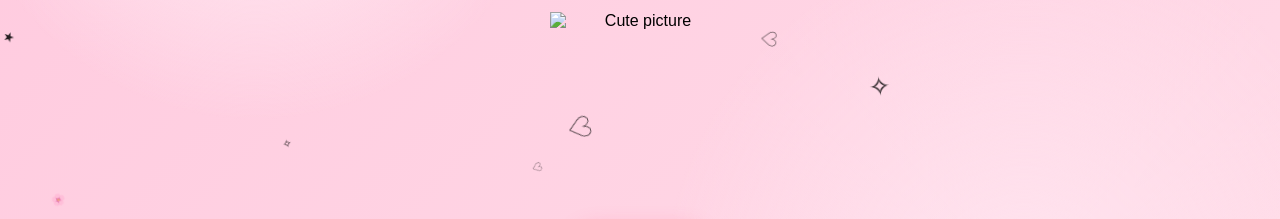
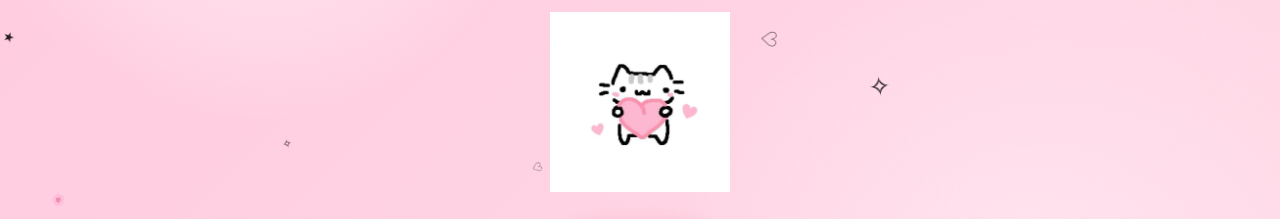
Before and after one commit to qksdacula-dev/HelloCutie, a plain HTML site: page index.html in a window 1280 px wide. Shown: the part 342-561 px from the top of the page. Drawn offline with Linux system fonts and the light colour scheme.

Commit message:
Update index.html

```diff
--- a/index.html
+++ b/index.html
@@ -297,9 +297,8 @@
 
     const stickers = [
 
-      "1.jpeg",
-
-      "2.jpeg",
+      "1.jpg",
+"2.jpg",
 
       "3.jpeg",
 
```
